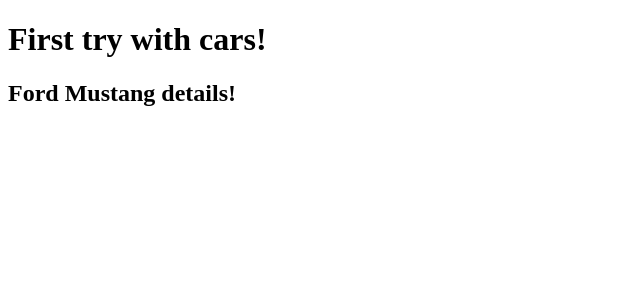
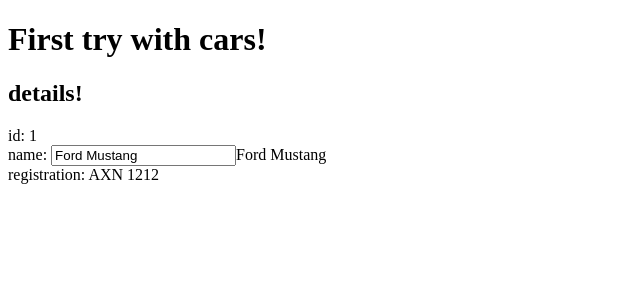
Before and after one commit to michalkrupiarz/ang4CarFleet, an Angular app: page / in a window 1280 px wide. Shown: the top 300 px of the page, without its empty margins (0-640 px from the left). Built offline with nearby package versions, Linux system fonts and the light colour scheme.

Commit message:
Edited app.component.ts with template

```diff
--- a/src/app/app.component.ts
+++ b/src/app/app.component.ts
@@ -8,7 +8,7 @@
 
 @Component({
   selector: 'app-root',
-  template: '<h1>{{title}}</h1><h2>{{car.name}} details!</h2>',
+  template: ' <h1>{{title}}</h1><h2>details!</h2><div><label>id: </label>{{car.id}}</div><div><label>name: </label><input [(ngModel)]="car.name" placeholder = "Car Name"/>{{car.name}}</div><div><label>registration: </label> {{car.registration}}</div>',
   styleUrls: ['./app.component.css']
 })
 export class AppComponent {
```
